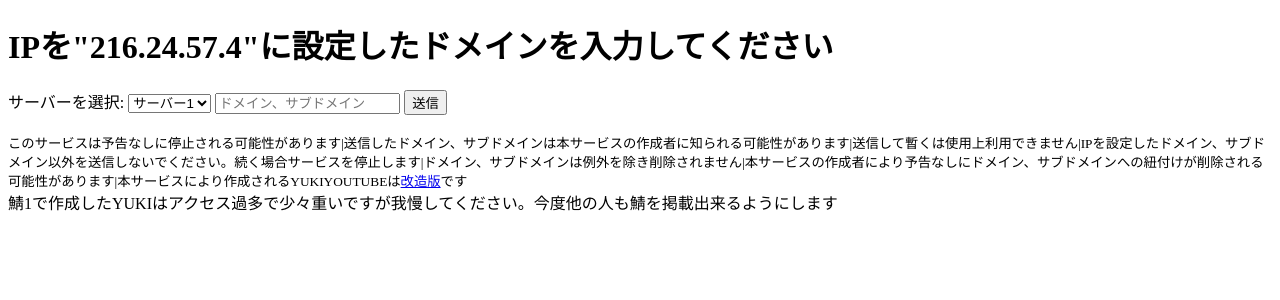
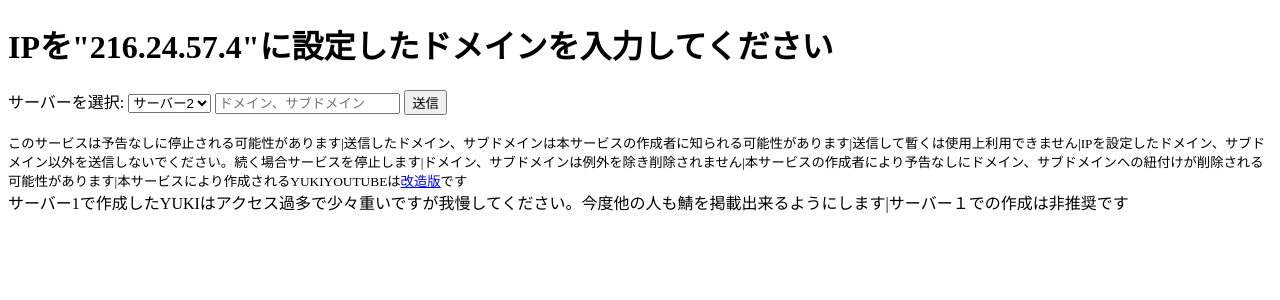
Before and after one commit to ztttas1-project/yukicreate, a Flask app: page / in a window 1280 px wide. Shown: the top 300 px of the page. Run offline with Flask 3, Linux system fonts and the light colour scheme.

Commit message:
Update index.html

```diff
--- a/templates/index.html
+++ b/templates/index.html
@@ -10,15 +10,17 @@
     <form action="/submit" method="post">
     <label for="server">サーバーを選択:</label>
     <select name="server" required>
-        <option value="1">サーバー1</option>
+
         <option value="2">サーバー2</option>
         <option value="3">サーバー3</option>
+        <option value="3">サーバー4</option>
+        <option value="1">サーバー1</option>
     </select>
     <input type="text" name="domain" required placeholder="ドメイン、サブドメイン">
     <button type="submit">送信</button>
     </form>
 
     <br><small>このサービスは予告なしに停止される可能性があります|送信したドメイン、サブドメインは本サービスの作成者に知られる可能性があります|送信して暫くは使用上利用できません|IPを設定したドメイン、サブドメイン以外を送信しないでください。続く場合サービスを停止します|ドメイン、サブドメインは例外を除き削除されません|本サービスの作成者により予告なしにドメイン、サブドメインへの紐付けが削除される可能性があります|本サービスにより作成されるYUKIYOUTUBEは<a href="https://github.com/Skype-Github/YUKI-GOD">改造版</a>です</small><br>
-    鯖1で作成したYUKIはアクセス過多で少々重いですが我慢してください。今度他の人も鯖を掲載出来るようにします
+    サーバー1で作成したYUKIはアクセス過多で少々重いですが我慢してください。今度他の人も鯖を掲載出来るようにします|サーバー１での作成は非推奨です
 </body>
 </html>
```
